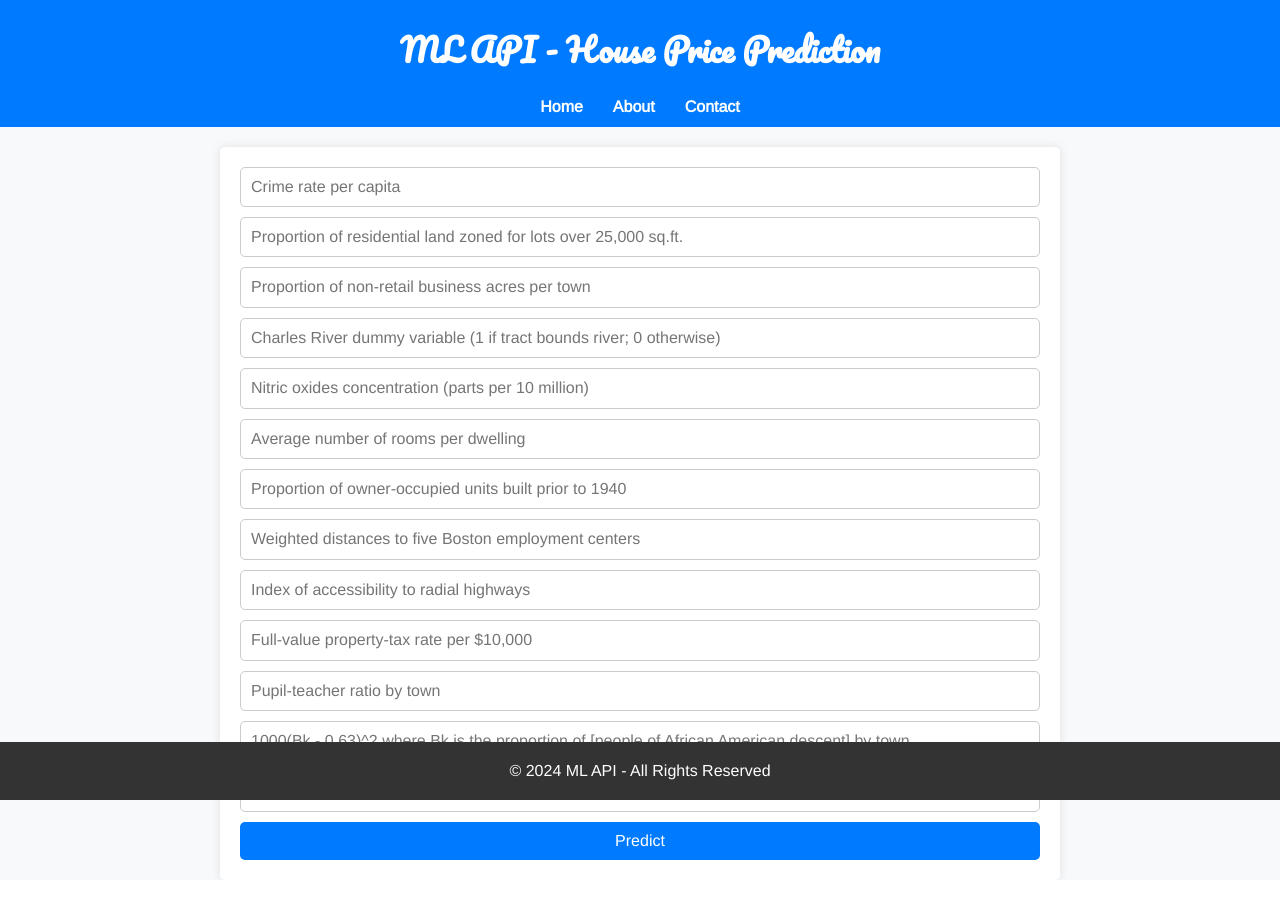
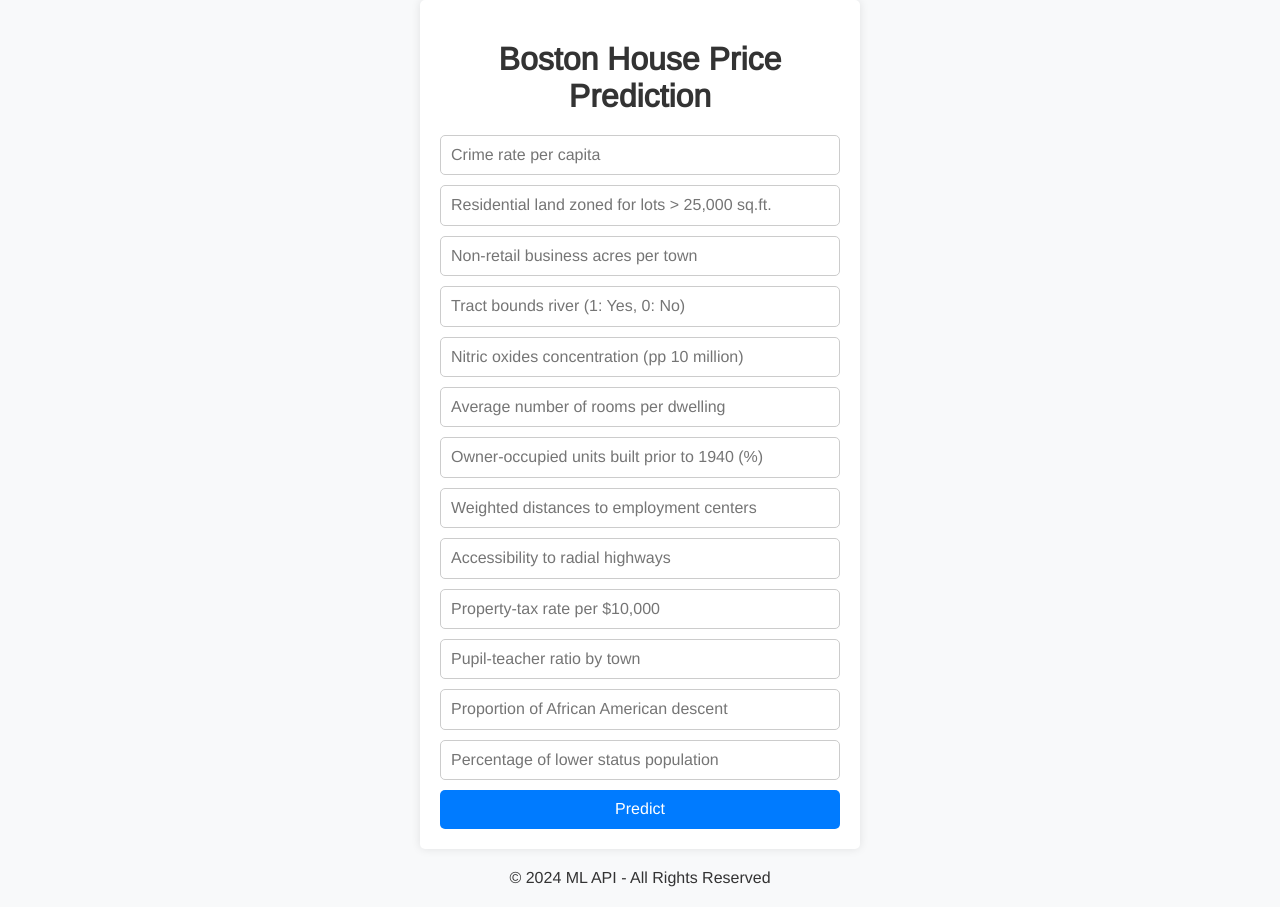
Before and after one commit to ialim0/End_to_End_ML, a Flask app: page / in a window 1280 px wide. Before the commit the page ends 880 px from the top, so only its background shows below. Run offline with Flask 3, Linux system fonts and the light colour scheme; parts of the project's set-up code (start-up, migrations or seed data) failed here and were passed over.

Commit message:
push of app

```diff
--- a/pricing_prediction/templates/home.html
+++ b/pricing_prediction/templates/home.html
@@ -3,12 +3,9 @@
 <head>
   <meta charset="UTF-8">
   <meta name="viewport" content="width=device-width, initial-scale=1.0">
-  <title>ML API - House Price Prediction</title>
+  <title>ML API - Boston House Price Prediction</title>
   <link rel="stylesheet" href="https://cdnjs.cloudflare.com/ajax/libs/normalize/8.0.1/normalize.min.css">
-  <link href='https://fonts.googleapis.com/css?family=Pacifico' rel='stylesheet' type='text/css'>
   <link href='https://fonts.googleapis.com/css?family=Arimo' rel='stylesheet' type='text/css'>
-  <link href='https://fonts.googleapis.com/css?family=Hind:300' rel='stylesheet' type='text/css'>
-  <link href='https://fonts.googleapis.com/css?family=Open+Sans+Condensed:300' rel='stylesheet' type='text/css'>
   <style>
     body {
       font-family: 'Arimo', sans-serif;
@@ -17,25 +14,8 @@
       margin: 0;
       padding: 0;
     }
-    header {
-      background-color: #007bff;
-      color: #fff;
-      padding: 10px 0;
-      text-align: center;
-      margin-bottom: 20px;
-    }
-    nav {
-      display: flex;
-      justify-content: center;
-    }
-    nav a {
-      color: #fff;
-      text-decoration: none;
-      margin: 0 15px;
-      font-weight: bold;
-    }
     .container {
-      max-width: 800px;
+      max-width: 400px;
       margin: 0 auto;
       padding: 20px;
       background-color: #fff;
@@ -43,9 +23,8 @@
       box-shadow: 0 0 10px rgba(0, 0, 0, 0.1);
     }
     h1 {
-      font-family: 'Pacifico', cursive;
       text-align: center;
-      margin-bottom: 30px;
+      margin-bottom: 20px;
     }
     form {
       display: grid;
@@ -55,6 +34,8 @@
       padding: 10px;
       border-radius: 5px;
       border: 1px solid #ccc;
+      width: 100%;
+      box-sizing: border-box;
     }
     button {
       padding: 10px;
@@ -64,45 +45,34 @@
       border-radius: 5px;
       cursor: pointer;
       transition: background-color 0.3s;
+      width: 100%;
     }
     button:hover {
       background-color: #0056b3;
     }
     footer {
-      background-color: #333;
-      color: #fff;
       text-align: center;
       padding: 20px 0;
-      position: fixed;
-      bottom: 0;
-      width: 100%;
     }
   </style>
 </head>
 <body>
-  <header>
-    <h1>ML API - House Price Prediction</h1>
-    <nav>
-      <a href="#">Home</a>
-      <a href="#">About</a>
-      <a href="#">Contact</a>
-    </nav>
-  </header>
   <div class="container">
+    <h1>Boston House Price Prediction</h1>
     <form action="{{ url_for('predict')}}" method="post">
       <input type="text" name="CRIM" placeholder="Crime rate per capita" required />
-      <input type="text" name="ZN" placeholder="Proportion of residential land zoned for lots over 25,000 sq.ft." required />
-      <input type="text" name="INDUS" placeholder="Proportion of non-retail business acres per town" required />
-      <input type="text" name="CHAS" placeholder="Charles River dummy variable (1 if tract bounds river; 0 otherwise)" required />
-      <input type="text" name="NOX" placeholder="Nitric oxides concentration (parts per 10 million)" required />
+      <input type="text" name="ZN" placeholder="Residential land zoned for lots > 25,000 sq.ft." required />
+      <input type="text" name="INDUS" placeholder="Non-retail business acres per town" required />
+      <input type="text" name="CHAS" placeholder="Tract bounds river (1: Yes, 0: No)" required />
+      <input type="text" name="NOX" placeholder="Nitric oxides concentration (pp 10 million)" required />
       <input type="text" name="RM" placeholder="Average number of rooms per dwelling" required />
-      <input type="text" name="Age" placeholder="Proportion of owner-occupied units built prior to 1940" required />
-      <input type="text" name="DIS" placeholder="Weighted distances to five Boston employment centers" required />
-      <input type="text" name="RAD" placeholder="Index of accessibility to radial highways" required />
-      <input type="text" name="TAX" placeholder="Full-value property-tax rate per $10,000" required />
+      <input type="text" name="Age" placeholder="Owner-occupied units built prior to 1940 (%)" required />
+      <input type="text" name="DIS" placeholder="Weighted distances to employment centers" required />
+      <input type="text" name="RAD" placeholder="Accessibility to radial highways" required />
+      <input type="text" name="TAX" placeholder="Property-tax rate per $10,000" required />
       <input type="text" name="PTRATIO" placeholder="Pupil-teacher ratio by town" required />
-      <input type="text" name="B" placeholder="1000(Bk - 0.63)^2 where Bk is the proportion of [people of African American descent] by town" required />
-      <input type="text" name="LSTAT" placeholder="% lower status of the population" required />
+      <input type="text" name="B" placeholder="Proportion of African American descent" required />
+      <input type="text" name="LSTAT" placeholder="Percentage of lower status population" required />
       <button type="submit">Predict</button>
     </form>
   </div>
```
